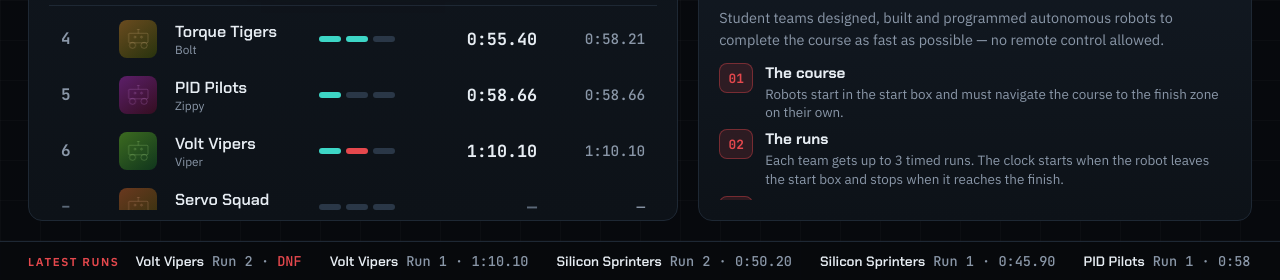
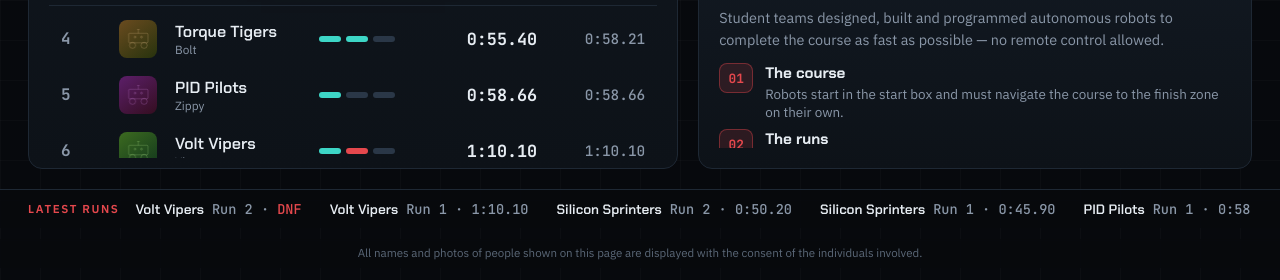
Before and after one commit to ProfB-1111/ece3610-trials, a plain HTML site: page index.html in a window 1280 px wide. Shown: the part 520-800 px from the top of the page. Drawn offline with Linux system fonts and the light colour scheme.

Commit message:
Leaderboard: consent disclaimer at the bottom of the page
Text is CONSENT_DISCLAIMER in config.js ("" hides it).

Co-Authored-By: Claude Opus 5.5 <noreply@anthropic.com>
Claude-Session: https://claude.ai/code/session_01BTxBnSak9CZnhH57EfsFP4

```diff
--- a/assets/config.js
+++ b/assets/config.js
@@ -56,6 +56,10 @@ window.TRIALS_CONFIG = {
                    label: "Challenge overcome" }
   },
 
+  // Shown at the bottom of the leaderboard page. Set to "" to hide.
+  CONSENT_DISCLAIMER:
+    "All names and photos of people shown on this page are displayed with the consent of the individuals involved.",
+
   // Consent statement each person listed by name on a team card agrees to.
   NAME_CONSENT_STATEMENT:
     "I agree that my name may be displayed publicly on my team's card on the ECE 3610 Final Course Trials website and live stream.",
--- a/index.html
+++ b/index.html
@@ -7,7 +7,7 @@
 <link rel="stylesheet" href="assets/common.css">
 <style>
   html, body { height: 100%; }
-  body { display: grid; grid-template-rows: auto 1fr auto; min-height: 100vh; overflow: hidden; }
+  body { display: grid; grid-template-rows: auto 1fr auto auto; min-height: 100vh; overflow: hidden; }
 
   /* ---------- header ---------- */
   .top { display: flex; align-items: center; justify-content: space-between; gap: 20px; padding: 18px 28px; border-bottom: 1px solid var(--line); background: rgba(7,9,13,.85); }
@@ -111,6 +111,7 @@
   #howCard .how-gloss { margin-top: 10px; padding-top: 10px; }
 
   /* ---------- ticker ---------- */
+  .disclaimer { padding: 6px 28px 8px; font-size: .72rem; color: var(--dim); background: rgba(7,9,13,.9); text-align: center; }
   .ticker { display: flex; align-items: center; gap: 16px; padding: 10px 28px; border-top: 1px solid var(--line); background: rgba(7,9,13,.9); overflow: hidden; white-space: nowrap; }
   .ticker .upper { color: var(--accent); }
   #ticker { display: flex; gap: 28px; font: 500 .85rem var(--mono); color: var(--muted); overflow: hidden; }
@@ -142,6 +143,7 @@
     .top { flex-wrap: wrap; padding: 14px 16px; }
     .grid { padding: 14px 16px; }
     .ticker { padding: 10px 16px; }
+    .disclaimer { padding: 8px 16px 12px; white-space: normal; }
   }
   .pod { min-width: 0; }
   #ticker { min-width: 0; }
@@ -213,6 +215,7 @@
 </main>
 
 <footer class="ticker"><span class="upper">Latest runs</span><div id="ticker"><span>No runs yet</span></div></footer>
+<p class="disclaimer" id="disclaimer"></p>
 
 <div class="modal" id="modal"><div class="modal-box panel"><button class="btn sm ghost modal-close" id="modalClose">✕</button><div id="modalBody"></div></div></div>
 <div class="toast-wrap" id="toasts"></div>
@@ -232,6 +235,8 @@ $("course").textContent = CFG.COURSE;
 $("title").textContent = CFG.TITLE;
 $("subtitle").textContent = CFG.SUBTITLE;
 $("ecN").textContent = CFG.EXTRA_CREDIT_SPOTS;
+$("disclaimer").textContent = CFG.CONSENT_DISCLAIMER || "";
+$("disclaimer").hidden = !CFG.CONSENT_DISCLAIMER;
 document.title = `${CFG.COURSE} · ${CFG.TITLE}`;
 const params = new URLSearchParams(location.search);
 const CAM_MODE = params.get("cam") || CFG.CAMERA_MODE;
```
